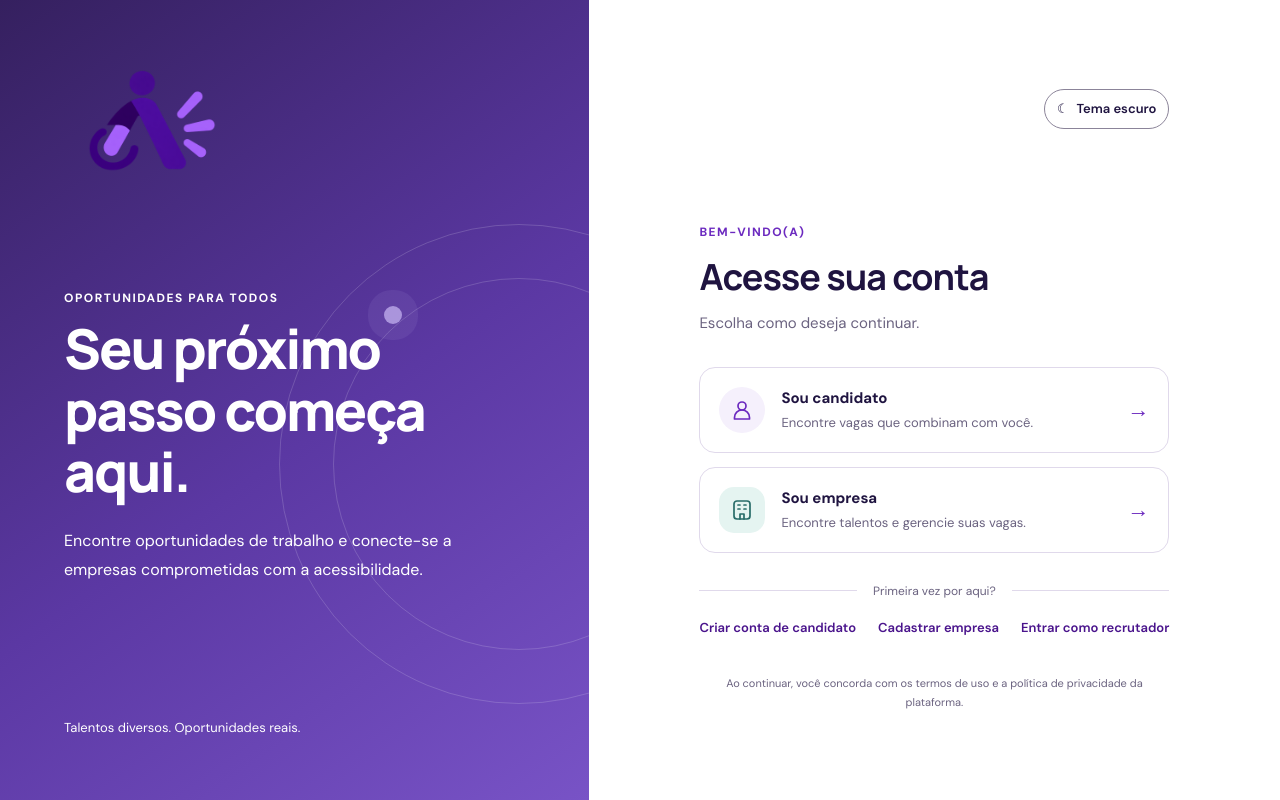
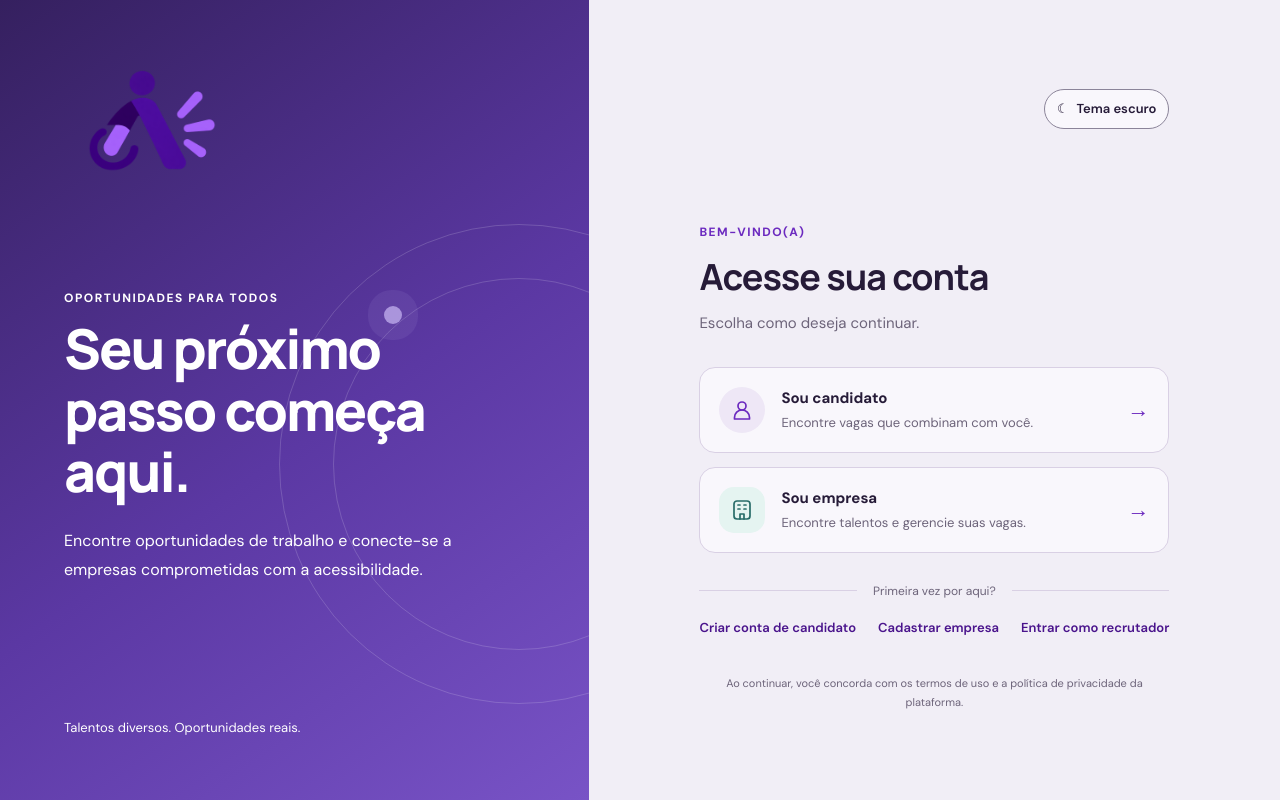
Before and after one commit to rafael-marquart/Trabalho_ModelagemDeSistema, a Next.js app: page / in a window 1280 px wide. Built offline with nearby package versions, Linux system fonts and the light colour scheme.

Commit message:
Soften light theme with lavender-gray surfaces

```diff
--- a/src/app/globals.css
+++ b/src/app/globals.css
@@ -1,14 +1,14 @@
 @import url('https://fonts.googleapis.com/css2?family=DM+Sans:wght@400;500;600;700&family=Manrope:wght@400;500;600;700;800&display=swap');
 
 :root {
-  --ink: #1F1440;
-  --muted: #6B6380;
+  --ink: #261B38;
+  --muted: #6D647A;
   --purple: #6B29BF;
   --purple-dark: #4A148C;
-  --purple-soft: #F5F0FC;
-  --line: #E0D9EB;
-  --surface: #FFFFFF;
-  --background: #FBFAFE;
+  --purple-soft: #EEE7F6;
+  --line: #D9D0E4;
+  --surface: #F9F7FC;
+  --background: #F1EEF6;
   --danger: #B42318;
   --focus-ring: #6B29BF;
   --status-success-bg: #E4F6E9;
@@ -56,7 +56,7 @@ button, input, select { font: inherit; }
 .entry-content h2 { margin: 0; font-family: "Manrope", sans-serif; font-size: clamp(28px, 3vw, 36px); letter-spacing: -1px; }
 .muted { margin: 10px 0 0; color: var(--muted); font-size: 15px; line-height: 1.6; }
 .entry-options { display: grid; gap: 14px; margin-top: 32px; }
-.choice-card { display: flex; align-items: center; gap: 16px; padding: 19px; border: 1px solid var(--line); border-radius: 16px; background: #fff; transition: border-color .18s, transform .18s, box-shadow .18s; }
+.choice-card { display: flex; align-items: center; gap: 16px; padding: 19px; border: 1px solid var(--line); border-radius: 16px; background: var(--surface); transition: border-color .18s, transform .18s, box-shadow .18s; }
 .choice-card:hover { border-color: #b7a3e9; box-shadow: 0 10px 30px rgba(54,35,93,.07); text-decoration: none; transform: translateY(-1px); }
 .choice-icon { display: grid; flex: 0 0 46px; place-items: center; width: 46px; height: 46px; border-radius: 15px; color: var(--purple); background: var(--purple-soft); }
 .choice-icon svg { width: 24px; height: 24px; fill: none; stroke: currentColor; stroke-width: 1.7; stroke-linecap: round; stroke-linejoin: round; }
@@ -71,7 +71,7 @@ button, input, select { font: inherit; }
 .entry-divider::before, .entry-divider::after { height: 1px; flex: 1; background: var(--line); content: ""; }
 .signup-links { display: flex; justify-content: center; flex-wrap: wrap; gap: 12px 22px; font-size: 13px; font-weight: 600; }
 .legal-note { margin: 38px 0 0; color: var(--muted); font-size: 11px; line-height: 1.7; text-align: center; }
-.auth-page { min-height: 100vh; padding: 30px clamp(22px, 5vw, 64px) 60px; background: radial-gradient(circle at 0% 100%, #F5F0FC 0, transparent 36%), var(--background); }
+.auth-page { min-height: 100vh; padding: 30px clamp(22px, 5vw, 64px) 60px; background: radial-gradient(circle at 0% 100%, #E8DDF5 0, transparent 38%), var(--background); }
 .auth-brand { color: var(--ink); }
 .auth-brand .brand-mark { color: white; background: var(--purple); }
 .auth-brand .brand-accent { color: var(--purple); }
@@ -80,7 +80,7 @@ button, input, select { font: inherit; }
 .auth-card h1 { font-size: clamp(29px, 4vw, 37px); letter-spacing: -1.2px; }
 .auth-form { display: grid; gap: 10px; margin-top: 28px; }
 .auth-form > label { margin-top: 8px; color: #403a51; font-size: 13px; font-weight: 600; }
-.auth-form input:not([type="checkbox"]), .auth-form select { width: 100%; min-height: 48px; padding: 12px 14px; border: 1px solid #8b8499; border-radius: 10px; color: var(--ink); background: #fff; }
+.auth-form input:not([type="checkbox"]), .auth-form select { width: 100%; min-height: 48px; padding: 12px 14px; border: 1px solid #8b8499; border-radius: 10px; color: var(--ink); background: var(--surface); }
 .auth-form input::placeholder { color: var(--muted); }
 .form-options { display: flex; align-items: center; justify-content: space-between; gap: 10px; margin: 8px 0 12px; font-size: 12px; }
 .checkbox-label { display: inline-flex; align-items: center; gap: 8px; color: var(--muted); }
@@ -597,3 +597,65 @@ button, input, select { font: inherit; }
 @media (max-width:650px) {
   .profile-education-controls, .profile-link-controls { grid-template-columns:1fr; }
 }
+
+
+/* Refined light theme: soft lavender-gray canvas, warm surfaces, restrained purple accents */
+:root:not([data-theme="dark"]) {
+  color-scheme: light;
+  --ink: #261B38;
+  --muted: #6D647A;
+  --purple: #6B29BF;
+  --purple-dark: #4A148C;
+  --purple-soft: #EEE7F6;
+  --line: #D9D0E4;
+  --surface: #F9F7FC;
+  --background: #F1EEF6;
+  --focus-ring: #6B29BF;
+}
+:root:not([data-theme="dark"]) body { color: var(--ink); background: var(--background); }
+:root:not([data-theme="dark"]) .page-shell,
+:root:not([data-theme="dark"]) .company-dashboard,
+:root:not([data-theme="dark"]) .recruiter-dashboard { background: var(--background); }
+:root:not([data-theme="dark"]) .entry-panel,
+:root:not([data-theme="dark"]) .auth-split-content { background: var(--background); }
+:root:not([data-theme="dark"]) .choice-card,
+:root:not([data-theme="dark"]) .auth-card,
+:root:not([data-theme="dark"]) .profile-section,
+:root:not([data-theme="dark"]) .invite-panel,
+:root:not([data-theme="dark"]) .recruiter-overview-card,
+:root:not([data-theme="dark"]) .recruiter-invitations-panel,
+:root:not([data-theme="dark"]) .catalog-admin-card,
+:root:not([data-theme="dark"]) .table-scroll { background: var(--surface); }
+:root:not([data-theme="dark"]) .auth-page {
+  background: radial-gradient(circle at 0% 100%, #E8DDF5 0, transparent 38%), var(--background);
+}
+:root:not([data-theme="dark"]) .auth-form input:not([type="checkbox"]),
+:root:not([data-theme="dark"]) .auth-form select,
+:root:not([data-theme="dark"]) .invite-form input,
+:root:not([data-theme="dark"]) .profile-section textarea,
+:root:not([data-theme="dark"]) .profile-section select,
+:root:not([data-theme="dark"]) .profile-language-controls select,
+:root:not([data-theme="dark"]) .profile-language-controls input,
+:root:not([data-theme="dark"]) .profile-document-form select,
+:root:not([data-theme="dark"]) .profile-document-form input:not([type="file"]),
+:root:not([data-theme="dark"]) .profile-education-controls select,
+:root:not([data-theme="dark"]) .profile-education-controls input,
+:root:not([data-theme="dark"]) .profile-link-controls select,
+:root:not([data-theme="dark"]) .profile-link-controls input,
+:root:not([data-theme="dark"]) .catalog-admin-form input,
+:root:not([data-theme="dark"]) .catalog-admin-form select,
+:root:not([data-theme="dark"]) .catalog-admin-form textarea,
+:root:not([data-theme="dark"]) .catalog-admin-row input:not([type="checkbox"]),
+:root:not([data-theme="dark"]) .catalog-admin-row select,
+:root:not([data-theme="dark"]) .catalog-admin-row textarea {
+  background: #FDFBFE;
+  border-color: #CFC3DD;
+}
+:root:not([data-theme="dark"]) .company-topbar,
+:root:not([data-theme="dark"]) .company-sidebar,
+:root:not([data-theme="dark"]) .recruiter-topbar,
+:root:not([data-theme="dark"]) .recruiter-sidebar { background: #F8F5FB; }
+:root:not([data-theme="dark"]) .recruiter-primary-card { background: linear-gradient(135deg, #F9F7FC, #EEE7F6); }
+:root:not([data-theme="dark"]) .recruiter-card-icon { background: #E8DDF5; }
+:root:not([data-theme="dark"]) .table-scroll { border-color: var(--line); }
+:root:not([data-theme="dark"]) .recruiter-table th { background: #EEE7F6; }
```
